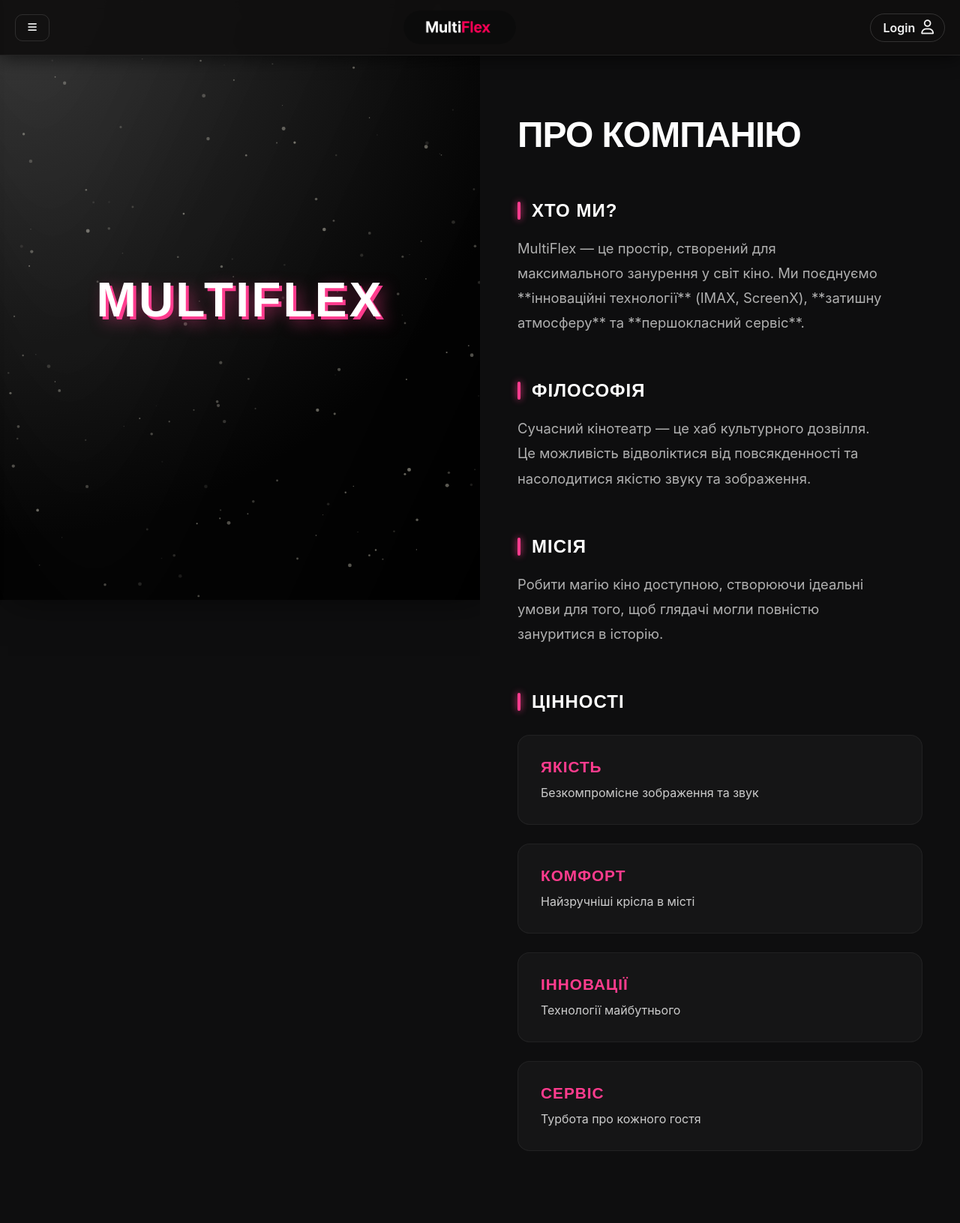
After one commit to plusikkk/Cinema_Front, a Django app: page /about-us/ in a window 1280 px wide. The commit adds this page. Shown: the whole page at 75% size. Run offline with Django 5.2, Linux system fonts and the light colour scheme.

Commit message:
Added about us page

```diff
--- a/Cinema_front/urls.py
+++ b/Cinema_front/urls.py
@@ -14,4 +14,5 @@ urlpatterns = [
     path('login/', views.login, name='login'),
     path('register/', views.register, name='register'),
     path('activation/<uidb64>/<token>/', views.activation, name='activation_account' ),
+    path('about-us/', views.about_us, name='about_us'),
 ]  + static(settings.STATIC_URL, document_root=settings.STATIC_ROOT)
--- a/Cinema_front/views.py
+++ b/Cinema_front/views.py
@@ -34,3 +34,7 @@ def register(request):
 
 def activation(request, uidb64, token):
     return render(request, 'activation.html', {'uidb64': uidb64, 'token': token})
+
+
+def about_us(request):
+    return render(request, 'about_us.html')
--- /dev/null
+++ b/static/css/about_us.css
@@ -0,0 +1,208 @@
+:root {
+  --bg-dark: #0e0e0f;
+  --text-grey: #b0b0b0;
+  --pink: #ff3c8e;
+  --card-bg: rgba(255, 255, 255, 0.03);
+}
+
+/* ГОЛОВНИЙ КОНТЕЙНЕР */
+.about-us-container {
+  width: 100%;
+  min-height: 100vh;
+  margin: 0;
+  padding: 0;
+  background-color: var(--bg-dark);
+  position: relative;
+  font-family: 'Inter', sans-serif;
+}
+
+/* ЛІВА СТОРОНА */
+.about-us-left {
+  position: fixed;
+  top: 0;
+  left: 0;
+  width: 50%;
+  height: 100vh;
+  background: radial-gradient(circle at 0% 0%, #2a2a2a, #000 70%);
+  overflow: hidden;
+  z-index: 1;
+  box-shadow: 10px 0 50px rgba(0,0,0,0.5);
+  display: flex;
+  align-items: center;
+  justify-content: center;
+}
+
+.cinema-brand-logo {
+  position: relative; z-index: 30;
+  font-family: 'Montserrat', sans-serif;
+  font-size: 6vw; font-weight: 900;
+  text-transform: uppercase; letter-spacing: 0.05em; color: #ffffff;
+  text-shadow: 4px 4px 0px var(--pink), 8px 8px 20px rgba(255, 60, 142, 0.5);
+  opacity: 0; animation: logoFadeIn 1.5s ease-out forwards 0.5s;
+}
+@keyframes logoFadeIn { 0% { opacity: 0; transform: translateY(20px); } 100% { opacity: 1; transform: translateY(0); } }
+
+.projector-light {
+  position: absolute; top: -20%; left: -20%; width: 160%; height: 160%;
+  background: linear-gradient(125deg, rgba(255, 255, 255, 0.15) 0%, rgba(255, 255, 255, 0.02) 40%, transparent 70%);
+  transform: rotate(-10deg); transform-origin: 0% 0%;
+  filter: blur(80px); pointer-events: none; mix-blend-mode: screen; z-index: 5;
+  animation: lightPulse 6s ease-in-out infinite alternate;
+}
+@keyframes lightPulse { 0% { opacity: 0.4; transform: rotate(-10deg) scale(0.98); } 100% { opacity: 0.7; transform: rotate(-10deg) scale(1.02); } }
+
+#dustCanvas { position: absolute; inset: 0; width: 100%; height: 100%; pointer-events: none; mix-blend-mode: screen; opacity: 0.7; z-index: 10; }
+
+
+/* ПРАВА СТОРОНА  */
+.about-us-right {
+  width: 50%;
+  margin-left: 50%;
+  min-height: 100vh;
+  padding: 60px 80px 120px;
+  background-color: var(--bg-dark);
+  position: relative;
+  z-index: 2;
+  display: flex;
+  flex-direction: column;
+  gap: 60px;
+  box-sizing: border-box;
+}
+
+.about-us-right h2 {
+  font-family: 'Montserrat', sans-serif;
+  font-size: 3.5rem;
+  font-weight: 800;
+  color: #fff;
+  margin: 0;
+  line-height: 1.1;
+  text-transform: uppercase;
+  letter-spacing: -1px;
+}
+
+.about-us-right h2 span {
+  color: var(--pink);
+  display: block;
+  font-size: 4rem;
+  text-shadow: 0 0 30px rgba(255, 60, 142, 0.25);
+}
+
+section {
+  display: flex;
+  flex-direction: column;
+  gap: 20px;
+}
+
+.about-section-header {
+  font-family: 'Montserrat', sans-serif;
+  font-size: 1.5rem;
+  font-weight: 700;
+  color: #fff;
+  text-transform: uppercase;
+  letter-spacing: 1px;
+  display: flex;
+  align-items: center;
+}
+
+.about-section-header::before {
+  content: '';
+  display: inline-block;
+  width: 4px;
+  height: 24px;
+  background-color: var(--pink);
+  margin-right: 15px;
+  border-radius: 2px;
+  box-shadow: 0 0 10px var(--pink);
+}
+
+.about-section-content p {
+  font-size: 1.15rem;
+  line-height: 1.8;
+  color: var(--text-grey);
+  margin: 0;
+  max-width: 90%;
+  font-weight: 400;
+}
+
+.about-section-content strong {
+  color: #fff;
+  font-weight: 600;
+}
+
+.values-list {
+  display: grid;
+  grid-template-columns: repeat(auto-fit, minmax(280px, 1fr));
+  gap: 25px;
+  padding: 0;
+  list-style: none;
+  margin-top: 10px;
+}
+
+.value-item {
+  background: var(--card-bg);
+  padding: 30px;
+  border-radius: 16px;
+  border: 1px solid rgba(255, 255, 255, 0.05);
+  transition: all 0.3s cubic-bezier(0.25, 0.8, 0.25, 1);
+  display: flex;
+  flex-direction: column;
+  justify-content: center;
+}
+
+.value-item:hover {
+  transform: translateY(-7px);
+  background: rgba(255, 255, 255, 0.07);
+  border-color: var(--pink);
+  box-shadow: 0 10px 30px rgba(255, 60, 142, 0.15);
+}
+
+.value-item strong {
+  display: block;
+  color: var(--pink);
+  font-size: 1.3rem;
+  font-weight: 800;
+  margin-bottom: 10px;
+  text-transform: uppercase;
+  letter-spacing: 1px;
+  font-family: 'Montserrat', sans-serif;
+}
+
+.value-item span {
+  color: #ccc;
+  font-size: 1rem;
+  line-height: 1.5;
+}
+
+
+/* АДАПТАЦІЯ */
+@media (max-width: 1400px) {
+  .about-us-right { padding: 80px 50px; }
+  .about-us-right h2 { font-size: 3rem; }
+  .about-us-right h2 span { font-size: 3.5rem; }
+  .cinema-brand-logo { font-size: 5vw; }
+}
+
+@media (max-width: 900px) {
+  .about-us-container { display: flex; flex-direction: column; }
+
+  .about-us-left {
+    position: relative;
+    width: 100%;
+    height: 50vh;
+    top: auto; left: auto;
+  }
+
+  .about-us-right {
+    width: 100%;
+    margin-left: 0;
+    padding: 50px 20px;
+    min-height: auto;
+    gap: 50px;
+  }
+
+  .projector-light { width: 100%; left: 0; }
+  .cinema-brand-logo { font-size: 12vw; }
+  .about-us-right h2 { font-size: 2.5rem; }
+  .about-us-right h2 span { font-size: 3rem; }
+  .values-list { grid-template-columns: 1fr; }
+}
--- /dev/null
+++ b/static/js/cinema_dust.js
@@ -0,0 +1,65 @@
+document.addEventListener("DOMContentLoaded", function () {
+    const canvas = document.getElementById("dustCanvas");
+    const ctx = canvas.getContext("2d");
+    let width, height;
+    let particles = [];
+
+    // Налаштування частинок
+    const PARTICLE_COUNT = 150;
+    const MAX_SIZE = 2.5;
+    const MIN_SIZE = 0.5;
+
+    function resize() {
+        width = canvas.offsetWidth;
+        height = canvas.offsetHeight;
+        canvas.width = width;
+        canvas.height = height;
+        initParticles();
+    }
+
+    function initParticles() {
+        particles = [];
+        for (let i = 0; i < PARTICLE_COUNT; i++) {
+            particles.push({
+                x: Math.random() * width,
+                y: Math.random() * height,
+                size: Math.random() * (MAX_SIZE - MIN_SIZE) + MIN_SIZE,
+                // Дуже повільний рух
+                speedX: (Math.random() - 0.5) * 0.2,
+                speedY: (Math.random() - 0.5) * 0.2 + 0.1,
+                alpha: Math.random() * 0.5 + 0.1,
+                pulseSpeed: Math.random() * 0.02 + 0.005
+            });
+        }
+    }
+
+    function animate() {
+        ctx.clearRect(0, 0, width, height);
+
+        particles.forEach(p => {
+            p.x += p.speedX;
+            p.y += p.speedY;
+
+            p.alpha += p.pulseSpeed;
+            if (p.alpha > 0.6 || p.alpha < 0.1) {
+                p.pulseSpeed = -p.pulseSpeed;
+            }
+
+            if (p.x < 0) p.x = width;
+            if (p.x > width) p.x = 0;
+            if (p.y < 0) p.y = height;
+            if (p.y > height) p.y = 0;
+
+            ctx.beginPath();
+            ctx.arc(p.x, p.y, p.size, 0, Math.PI * 2);
+            ctx.fillStyle = `rgba(255, 250, 230, ${p.alpha})`;
+            ctx.fill();
+        });
+
+        requestAnimationFrame(animate);
+    }
+
+    window.addEventListener("resize", () => setTimeout(resize, 100));
+    resize();
+    animate();
+});
--- /dev/null
+++ b/templates/about_us.html
@@ -0,0 +1,63 @@
+{% extends "layout.html" %}
+{% load static %}
+
+{% block title %}Про компанію - MultiFlex{% endblock %}
+
+{% block content %}
+<link rel="stylesheet" href="{% static 'css/about_us.css' %}">
+
+<main style="width: 100%; max-width: 100%; margin: 0; padding: 0; overflow-x: hidden;">
+
+    <div class="about-us-container">
+        <div class="about-us-left">
+            <div class="projector-light"></div>
+            <div class="projector-body"></div>
+            <div class="projector-lens"></div>
+            <h1 class="cinema-brand-logo">MULTIFLEX</h1>
+            <canvas id="dustCanvas"></canvas>
+        </div>
+
+        <div class="about-us-right">
+            <h2 class="main-title">ПРО КОМПАНІЮ</h2>
+            <section>
+                <div class="about-section-header">Хто ми?</div>
+                <div class="about-section-content">
+                    <p>
+                        MultiFlex — це простір, створений для максимального занурення у світ кіно. Ми поєднуємо **інноваційні технології** (IMAX, ScreenX), **затишну атмосферу** та **першокласний сервіс**.
+                    </p>
+                </div>
+            </section>
+
+            <section>
+                <div class="about-section-header">Філософія</div>
+                <div class="about-section-content">
+                    <p>
+                        Сучасний кінотеатр — це хаб культурного дозвілля. Це можливість відволіктися від повсякденності та насолодитися якістю звуку та зображення.
+                    </p>
+                </div>
+            </section>
+
+            <section>
+                <div class="about-section-header">Місія</div>
+                <div class="about-section-content">
+                    <p>
+                        Робити магію кіно доступною, створюючи ідеальні умови для того, щоб глядачі могли повністю зануритися в історію.
+                    </p>
+                </div>
+            </section>
+
+            <section>
+                <div class="about-section-header">Цінності</div>
+                <ul class="values-list">
+                    <li class="value-item"><strong>Якість</strong> <span>Безкомпромісне зображення та звук</span></li>
+                    <li class="value-item"><strong>Комфорт</strong> <span>Найзручніші крісла в місті</span></li>
+                    <li class="value-item"><strong>Інновації</strong> <span>Технології майбутнього</span></li>
+                    <li class="value-item"><strong>Сервіс</strong> <span>Турбота про кожного гостя</span></li>
+                </ul>
+            </section>
+        </div>
+    </div>
+</main>
+
+<script src="{% static 'js/cinema_dust.js' %}"></script>
+{% endblock %}
--- a/templates/layout.html
+++ b/templates/layout.html
@@ -43,7 +43,7 @@
           <a href="{% url 'movies_now_playing' %}" class="nav-item">Зараз у кіно</a>
           <a href="{% url 'movies_coming_soon' %}" class="nav-item">Скоро у кіно</a>
           <a href="{% url 'cinemas' %}" class="nav-item">Кінотеатри</a>
-          <a href="#" class="nav-item">Про нас</a>
+          <a href="{% url 'about_us' %}" class="nav-item">Про нас</a>
           <a href="#" class="nav-item">Допомога</a>
       </nav>
 
```
